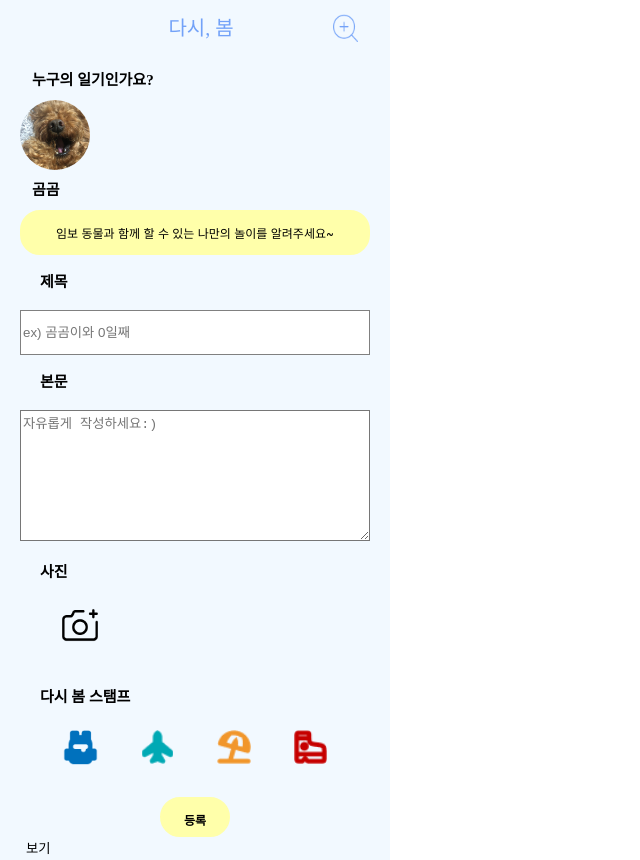
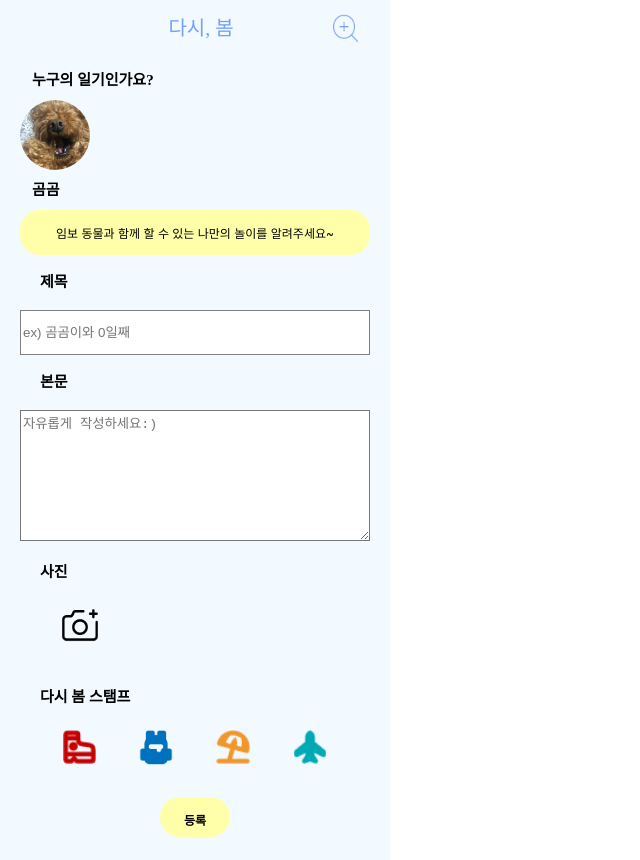
Before and after one commit to dasi-bom/experimental-function-client, a Next.js app: page /diary/write in a window 1280 px wide. Shown: the whole page, without its empty margins (0-640 px from the left). Built offline with nearby package versions, Linux system fonts and the light colour scheme.

Commit message:
#8 fix: state 수정

```diff
--- a/components/DiaryWrite.tsx
+++ b/components/DiaryWrite.tsx
@@ -4,7 +4,7 @@ import React, { useEffect, useState } from 'react';
 // style
 import { DiaryWriteWrapper } from './diary/write/styled';
 
-// axios
+// axios(서버연결)
 import axios from 'axios';
 
 interface IProps {
@@ -14,47 +14,44 @@ interface IProps {
 const DiaryWrite = ({ diaryId }: IProps) => {
   console.log('diaryId ==> ', diaryId);
 
-  // 서버로 보내기 위한 State 선언
-  const [data,setData] = useState([]);
+  // state 선언
   const [diaryForm, setDiaryForm] = useState({ title: '', content: '' });
-  const { title, content } = diaryForm; // 비구조화 할당을 통해 값 추출
-  const [file, setFile] = useState();
-  const [stamptype, setStampType] = useState([]);
+  const [file, setFile] = useState([]);
+  const [stamptype, setStampType] = useState<any>([]);
 
-  // title과 content
-  const handlediaryformChange = (e: { target: { name: any; value: any; }; }) => {
+  // diaryForm(title과 content)
+  const handlediaryformChange = (e: any) => {
     setDiaryForm({
       ...diaryForm,
       [e.target.name]: e.target.value
     });
+    console.log(diaryForm); // title, content 확인 완료(단독시)
   };
 
-   // const handlediaryformChange = (event: { preventDefault: () => void; target: { value: React.SetStateAction<{ title: string; content: string; }>; }; }) => {
-  //   event.preventDefault();
-  //   setDiaryForm(event.target.value);
-  // };
-
-  // image file
-  const onChangeImg = (e:React.ChangeEvent<HTMLInputElement>) => {
+  // file(image file)
+  const handlefileChange = (e:React.ChangeEvent<HTMLInputElement>) => {
     e.preventDefault();
     const formData = new FormData();
 
     if (e.target.files) {
       const uploadFile = e.target.files[0];
       formData.append('file', uploadFile);
-      setFile(uploadFile);
-      console.log(uploadFile);
-      // console.log('===useState===');
-      // console.log(file);
+      setFile(file);
+      console.log(uploadFile); // file 확인 완료(단독시)
     }
   };
 
-  // stamp
+  // stamptype(stamp)
   const handlestamptypeChange = (e: any) => {
-    setStampType([...stamptype,])
+    setStampType([...stamptype,]);
+    // console.log(e.currentTarget.dataset); // stamptype 확인 완료(단독시)
+    const { type } = e.currentTarget.dataset;
+    let tmpArr = [...stamptype];
+    tmpArr.push({ stampType: type });
+    console.log(tmpArr);
   };
 
-  // 등록 click시
+  // 등록 onClick시 서버로 전송
   const onClickSubmit = (event: { preventDefault: () => void; }) => {
     event.preventDefault();
     const formData = new FormData();
@@ -63,6 +60,7 @@ const DiaryWrite = ({ diaryId }: IProps) => {
     formData.append('file', file);
     formData.append('stamptype', stamptype);
 
+    // 서버로 보내는 API
     axios({
       method: 'post',
       url: 'http://localhost:3000/DiaryWrite',
@@ -76,11 +74,6 @@ const DiaryWrite = ({ diaryId }: IProps) => {
  console.log('일기 등록에 실패했습니다.');
     console.log(error);
   });
-  };
-
-  // 잘 등록됐는지 확인
-  const onPrint = () => {
-    console.log(file);
   };
 
   // return <>{diaryId ? <h1>일기 수정 페이지</h1> : <h1>일기 작성 페이지</h1>}</>;
@@ -100,7 +93,6 @@ const DiaryWrite = ({ diaryId }: IProps) => {
           <span>제목</span>
           <input
             name="title"
-            value={title}
             type="text"
             className="inputfield-title"
             placeholder="ex) 곰곰이와 0일째"
@@ -111,7 +103,6 @@ const DiaryWrite = ({ diaryId }: IProps) => {
           <span>본문</span>
           <textarea
             name="content"
-            value={content}
             className="inputfield-content"
             placeholder="자유롭게 작성하세요:)"
             onChange={handlediaryformChange}
@@ -132,7 +123,7 @@ const DiaryWrite = ({ diaryId }: IProps) => {
             accept="image/*"
             multiple={true}
             id="profileImg"
-            onChange={onChangeImg}
+            onChange={handlefileChange}
           ></input>
         </div>
         </form>
@@ -140,25 +131,18 @@ const DiaryWrite = ({ diaryId }: IProps) => {
           <span>다시 봄 스탬프</span>
         </div>
         <div className="write-stamp-inner">
-        <img src="/images/stamp1.png"/>
-        <img src="/images/stamp2.png"/>
-        <img src="/images/stamp3.png"/>
-        <img src="/images/stamp4.png"/>
+        <img src="/images/stamp4.png" data-type={'WALK'} onClick={handlestamptypeChange}/>
+        <img src="/images/stamp1.png" data-type={'TREAT'} onClick={handlestamptypeChange}/>
+        <img src="/images/stamp3.png" data-type={'TOY'} onClick={handlestamptypeChange}/>
+        <img src="/images/stamp2.png" data-type={'TRAVEL'} onClick={handlestamptypeChange}/>
         </div><br/><br/>
-        <div className="upload-btn" onClick={onClickSubmit}>
+
+        <div className="upload-btn" onClick={handlestamptypeChange}>
             등록
         </div>
-        <button onClick={onPrint}>보기</button>
       </div>
     </DiaryWriteWrapper>
   );
 };
 
 export default DiaryWrite;
-function setFile(uploadFile: any) {
-  throw new Error('Function not implemented.');
-}
-
-function setPerson(arg0: any) {
-  throw new Error('Function not implemented.');
-}
```
